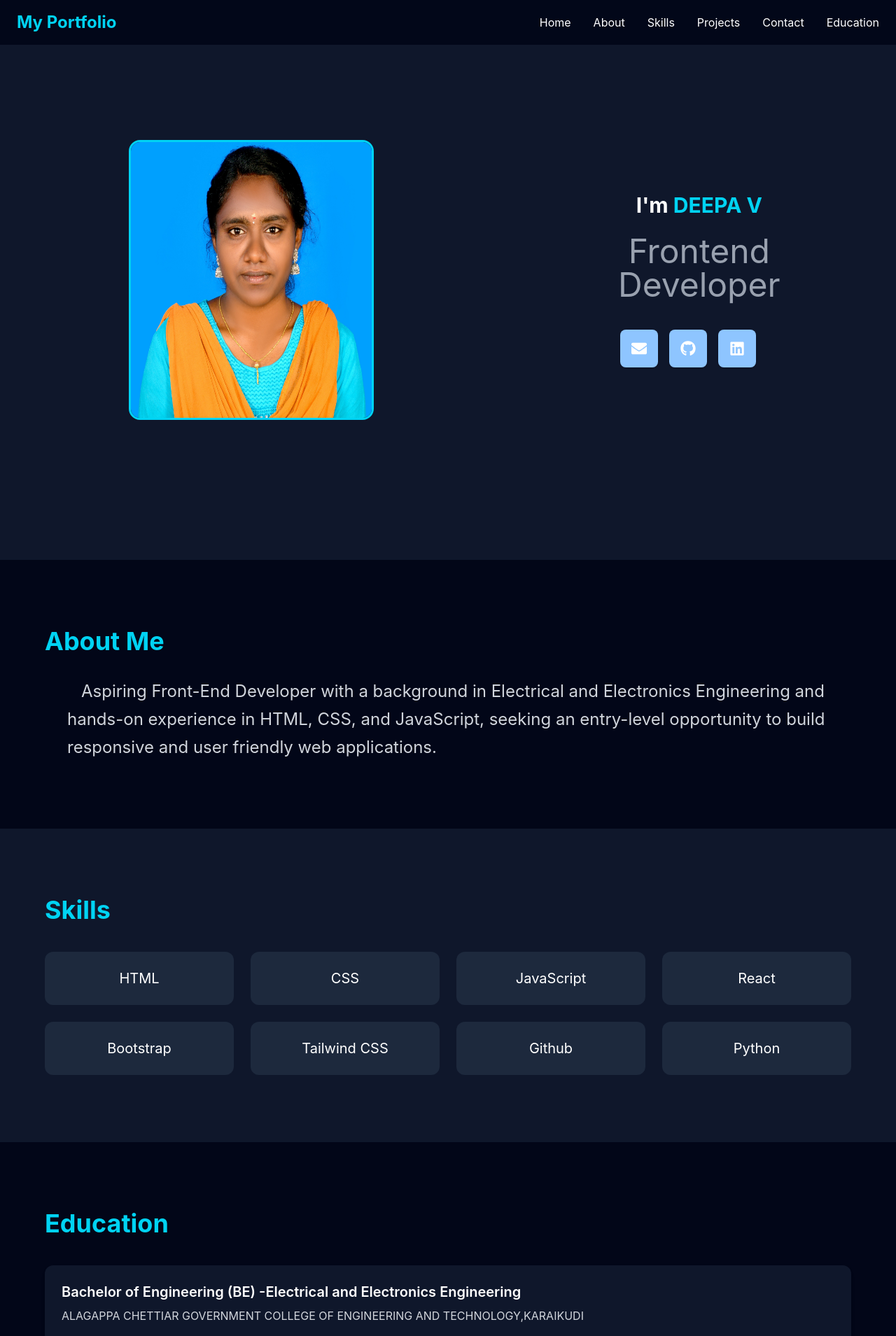
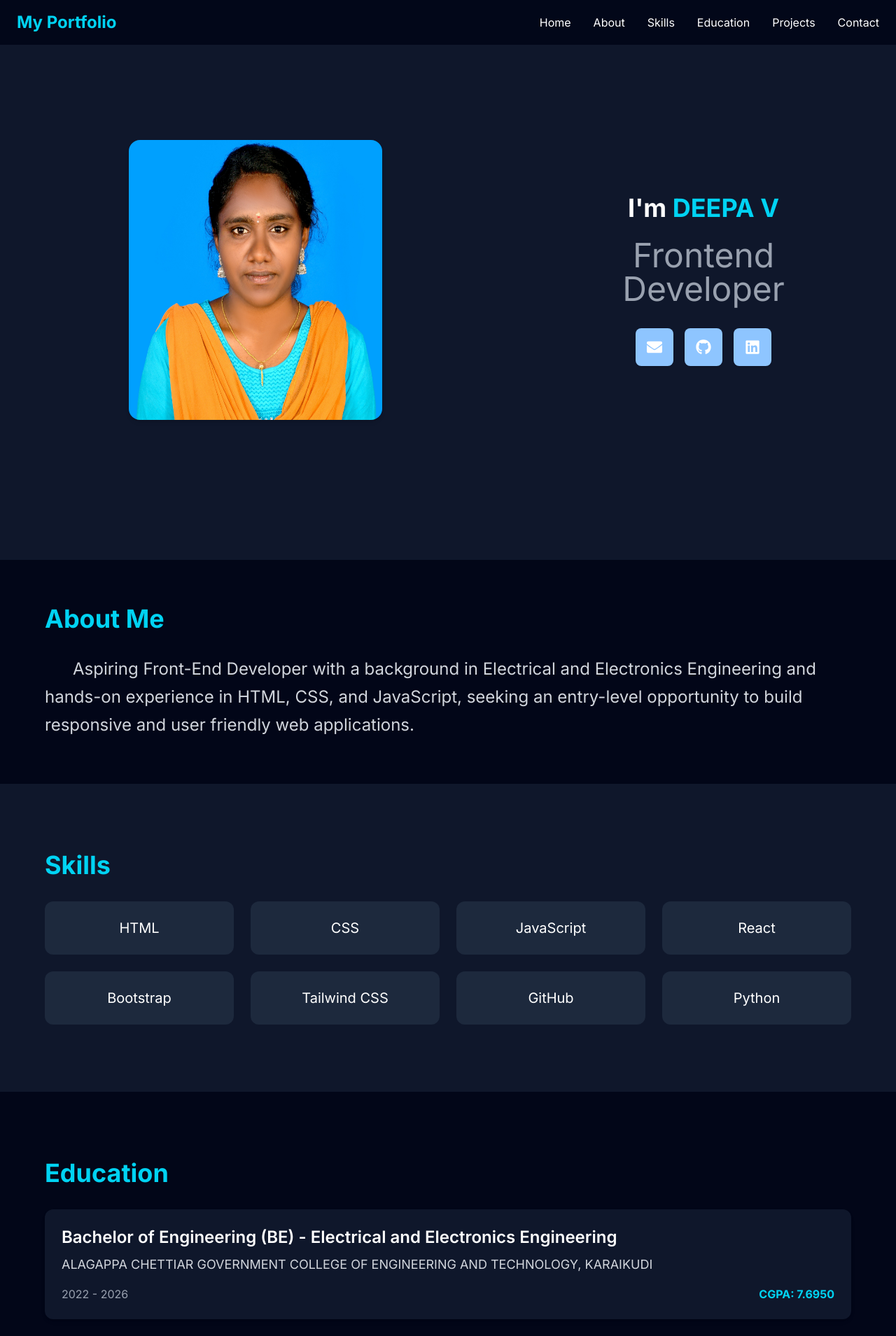
Before and after one commit to Deepavekat/Portfolio, a React (Vite) app: page / in a window 1280 px wide. Shown: the top 1909 px of the page at 70% size. Built offline with nearby package versions, Linux system fonts and the light colour scheme.

Commit message:
Update portfolio

```diff
--- a/src/About.jsx
+++ b/src/About.jsx
@@ -1,12 +1,13 @@
 export default function About() {
   return (
-    <section id="about" className="py-24 px-6">
+    <section id="about" className="py-16 mg:py-24 px-4 sm:px-6 lg:px-8">
       <div className="max-w-6xl mx-auto">
-        <h2 className="text-4xl font-bold text-cyan-400 mb-8">
+        <h2 className="text-2xl sm:text-3xl md:text-4xl font-bold text-cyan-400 text-center sm:text-left mb-6 md:mb-8">
           About Me
         </h2>
 
-        <p className="text-gray-300 text-2xl indent-5 leading-10 pl-8">
+               <p className="text-gray-300 text-lg sm:text-xl md:text-2xl leading-8 md:leading-10 indent-8 md:indent-10">
+
                     Aspiring Front-End Developer with a background in
 Electrical and Electronics Engineering and hands-on
 experience in HTML, CSS, and JavaScript, seeking an
--- a/src/Certification.jsx
+++ b/src/Certification.jsx
@@ -1,8 +1,8 @@
 const certifications = [
   {
-    title: " Junior English Typing -First Class and Distinction ",
-    provider: "Government of Tamil Nadu Department of Technical Education ",
-    year: "2024  ",
+    title: "Junior English Typing - First Class and Distinction",
+    provider: "Government of Tamil Nadu Department of Technical Education",
+    year: "2024",
   },
   {
     title: "Python Programming (Workshop)",
@@ -10,39 +10,47 @@ const certifications = [
     year: "2023 - 1 Day",
   },
   {
-    title: " Full Stack and Web Development Internship",
-    provider: " NSIC",
+    title: "Full Stack and Web Development Internship",
+    provider: "NSIC",
     year: "2025 - 1 Week",
   },
   {
-    title: "Electronic Systems Design: Hands-on Circuits and PCB Design with CAD Software",
+    title:
+      "Electronic Systems Design: Hands-on Circuits and PCB Design with CAD Software",
     provider: "NPTEL",
-    year: "2025 - 12 Week",
+    year: "2025 - 12 Weeks",
   },
 ];
 
 export default function Certifications() {
   return (
-    <section id="certifications" className="py-16 bg-slate-900 text-white px-6">
-      <div className="max-w-6xl mx-auto ">
-        <h2 className="text-4xl font-bold  text-cyan-400  mb-10">
+    <section
+      id="certifications"
+      className="py-16 md:py-24 px-4 sm:px-6 lg:px-8 bg-slate-900 text-white"
+    >
+      <div className="max-w-6xl mx-auto">
+        <h2 className="text-2xl sm:text-3xl md:text-4xl font-bold text-cyan-400 text-center sm:text-left mb-8 md:mb-10">
           Certifications
         </h2>
 
-        <div className="grid md:grid-cols-2 gap-6">
+        <div className="grid grid-cols-1 md:grid-cols-2 gap-5 md:gap-6">
           {certifications.map((cert, index) => (
             <div
               key={index}
-              className="bg-slate-800 p-6 rounded-xl shadow-md hover:scale-105 hover:bg-slate-700 transition duration-500"
+              className="bg-slate-800 p-4 sm:p-6 rounded-xl shadow-md hover:scale-105 hover:bg-slate-700 transition duration-300"
             >
-              <h3 className="text-xl font-semibold">{cert.title}</h3>
+              <h3 className="text-lg sm:text-xl md:text-2xl font-semibold leading-relaxed">
+                {cert.title}
+              </h3>
 
-              <p className="text-gray-300 mt-2">
-                <strong>Provider:</strong> {cert.provider}
+              <p className="text-gray-300 text-sm sm:text-base md:text-lg mt-3">
+                <span className="font-semibold text-white">Provider:</span>{" "}
+                {cert.provider}
               </p>
 
-              <p className="text-gray-400 mt-1">
-                <strong>Year:</strong> {cert.year}
+              <p className="text-gray-400 text-sm sm:text-base mt-2">
+                <span className="font-semibold text-cyan-400">Year:</span>{" "}
+                {cert.year}
               </p>
             </div>
           ))}
--- a/src/Contact.jsx
+++ b/src/Contact.jsx
@@ -2,55 +2,56 @@ import { FaPhoneAlt, FaEnvelope, FaMapMarkerAlt } from "react-icons/fa";
 
 export default function Contact() {
   return (
-    <section id="contact" className="py-20 bg-slate-900 text-white px-6">
-      <div className="max-w-6xl mx-auto ">
+    <section
+      id="contact"
+      className="py-16 md:py-20 px-4 sm:px-6 lg:px-8 bg-slate-900 text-white"
+    >
+      <div className="max-w-6xl mx-auto">
 
-        <h2 className="text-4xl font-bold  text-cyan-400 mb-12">
+        <h2 className="text-2xl sm:text-3xl md:text-4xl font-bold text-cyan-400 text-center sm:text-left mb-10 md:mb-12">
           Contact Me
         </h2>
 
-        <div className=" gap-10">
-
-          {/* Contact Information */}
-          <div className="bg-slate-800 p-8 rounded-xl  mx-80 shadow-lg">
-
-
+        <div className="flex justify-center">
+          <div className="w-full sm:w-4/5 md:w-3/4 lg:w-2/3 bg-slate-800 p-6 sm:p-8 rounded-xl shadow-lg">
 
             <div className="space-y-6">
 
-              <div className="flex items-center gap-4">
-                <FaPhoneAlt className="text-blue-300  text-xl" />
+              <div className="flex items-start gap-4">
+                <FaPhoneAlt className="text-blue-300 text-xl mt-1" />
                 <div>
-                  <h4 className="font-semibold">Phone</h4>
-                  <p className="text-gray-400">+91 86086 12728 </p>
+                  <h4 className="font-semibold text-lg">Phone</h4>
+                  <p className="text-gray-400 break-words">
+                    +91 86086 12728
+                  </p>
                 </div>
               </div>
 
-              <div className="flex items-center gap-4">
-                <FaEnvelope className="text-blue-300  text-xl" />
+              <div className="flex items-start gap-4">
+                <FaEnvelope className="text-blue-300 text-xl mt-1" />
                 <div>
-                  <h4 className="font-semibold">Email</h4>
-                  <p className="text-gray-400">
+                  <h4 className="font-semibold text-lg">Email</h4>
+                  <p className="text-gray-400 break-words">
                     deepavenkat093@gmail.com
                   </p>
                 </div>
               </div>
 
-              <div className="flex items-center gap-4">
-                <FaMapMarkerAlt className="text-blue-300  text-xl" />
+              <div className="flex items-start gap-4">
+                <FaMapMarkerAlt className="text-blue-300 text-xl mt-1" />
                 <div>
-                  <h4 className="font-semibold">Address</h4>
-                  <p className="text-gray-400">
-                    No.4,Periyar Street Anna Nagar,Karaikudi, Sivagangai Dist, Tamil Nadu, India
+                  <h4 className="font-semibold text-lg">Address</h4>
+                  <p className="text-gray-400 leading-7 break-words">
+                    No.4, Periyar Street, Anna Nagar,
+                    Karaikudi, Sivagangai District,
+                    Tamil Nadu, India.
                   </p>
                 </div>
               </div>
 
             </div>
+
           </div>
-
-
-
         </div>
 
       </div>
--- a/src/Education.jsx
+++ b/src/Education.jsx
@@ -1,19 +1,22 @@
 const education = [
   {
-    degree: "Bachelor of Engineering (BE) -Electrical and Electronics Engineering",
-    institution: "ALAGAPPA CHETTIAR GOVERNMENT COLLEGE OF ENGINEERING AND TECHNOLOGY,KARAIKUDI",
-    year: "2022-2026",
+    degree: "Bachelor of Engineering (BE) - Electrical and Electronics Engineering",
+    institution:
+      "ALAGAPPA CHETTIAR GOVERNMENT COLLEGE OF ENGINEERING AND TECHNOLOGY, KARAIKUDI",
+    year: "2022 - 2026",
     score: "CGPA: 7.6950",
   },
   {
     degree: "Higher Secondary Certificate (HSC)",
-    institution: "GOVERNMENT GIRLS HIGHER SECONDARY SCHOOL,KARAIKUDI",
+    institution:
+      "GOVERNMENT GIRLS HIGHER SECONDARY SCHOOL, KARAIKUDI",
     year: "2021 - 2022",
     score: "83.8%",
   },
   {
-    degree: "Secondary School Leaving  Certificate (SSLC)",
-    institution: "GOVERNMENT GIRLS HIGHER SECONDARY SCHOOL,KARAIKUDI",
+    degree: "Secondary School Leaving Certificate (SSLC)",
+    institution:
+      "GOVERNMENT GIRLS HIGHER SECONDARY SCHOOL, KARAIKUDI",
     year: "2019 - 2020",
     score: "73.8%",
   },
@@ -21,24 +24,35 @@ const education = [
 
 export default function Education() {
   return (
-    <section id="education" className="py-24 bg-slate-950 px-6 text-white">
-      <div className="max-w-6xl mx-auto ">
-        <h2 className="text-4xl font-bold  text-cyan-400  mb-10">
+    <section
+      id="education"
+      className="py-16 md:py-24 px-4 sm:px-6 lg:px-8 bg-slate-950 text-white"
+    >
+      <div className="max-w-6xl mx-auto">
+        <h2 className="text-2xl sm:text-3xl md:text-4xl font-bold text-cyan-400 text-center sm:text-left mb-8">
           Education
         </h2>
 
-        <div className="space-y-6">
+        <div className="space-y-5 md:space-y-6">
           {education.map((item, index) => (
             <div
               key={index}
-              className="bg-slate-900 p-6 rounded-xl shadow-md hover:shadow-blue-500/20 transition duration-500"
+              className="bg-slate-900 p-4 sm:p-6 rounded-xl shadow-md hover:shadow-cyan-500/20 transition duration-300"
             >
-              <h3 className="text-xl font-semibold">{item.degree}</h3>
-              <p className="text-gray-300 mt-2">{item.institution}</p>
+              <h3 className="text-lg sm:text-xl md:text-2xl font-semibold">
+                {item.degree}
+              </h3>
 
-              <div className="flex justify-between mt-4 text-gray-400 text-sm">
-                <span>{item.year}</span>
-                <span className="font-bold  text-cyan-400">{item.score}</span>
+              <p className="text-gray-300 text-sm sm:text-base md:text-lg mt-2 leading-relaxed">
+                {item.institution}
+              </p>
+
+              <div className="flex flex-col sm:flex-row sm:justify-between sm:items-center gap-2 mt-4 text-sm sm:text-base">
+                <span className="text-gray-400">{item.year}</span>
+
+                <span className="font-bold text-cyan-400">
+                  {item.score}
+                </span>
               </div>
             </div>
           ))}
--- a/src/Navbar.jsx
+++ b/src/Navbar.jsx
@@ -1,22 +1,47 @@
-import Education from "./Education";
+import { useState } from "react";
+import { FaBars, FaTimes } from "react-icons/fa";
 
 export default function Navbar() {
+  const [menuOpen, setMenuOpen] = useState(false);
+
   return (
     <nav className="fixed w-full bg-slate-950/90 backdrop-blur-md z-50">
-      <div className="max-w-7xl mx-auto px-6 py-4 flex justify-between items-center">
-        <h1 className="text-2xl font-bold text-cyan-400">
+      <div className="max-w-7xl mx-auto px-4 sm:px-6 py-4 flex justify-between items-center">
+        {/* Logo */}
+        <h1 className="text-xl sm:text-2xl font-bold text-cyan-400">
           My Portfolio
         </h1>
 
+        {/* Desktop Menu */}
         <ul className="hidden md:flex gap-8">
-          <li><a href="#home" className="hover:text-cyan-400 transition duration-500">Home</a></li>
-          <li><a href="#about" className="hover:text-cyan-400 transition duration-500">About</a></li>
-          <li><a href="#skills" className="hover:text-cyan-400 transition duration-500">Skills</a></li>
-          <li><a href="#projects" className="hover:text-cyan-400 transition duration-500">Projects</a></li>
-          <li><a href="#contact" className="hover:text-cyan-400 transition duration-500">Contact</a></li>
-          <li><a href="#education" className="hover:text-cyan-400 transition duration-500">Education</a></li>
+          <li><a href="#home" className="hover:text-cyan-400">Home</a></li>
+          <li><a href="#about" className="hover:text-cyan-400">About</a></li>
+          <li><a href="#skills" className="hover:text-cyan-400">Skills</a></li>
+          <li><a href="#education" className="hover:text-cyan-400">Education</a></li>
+          <li><a href="#projects" className="hover:text-cyan-400">Projects</a></li>
+          <li><a href="#contact" className="hover:text-cyan-400">Contact</a></li>
         </ul>
+
+        {/* Mobile Menu Button */}
+        <button
+          className="md:hidden text-2xl"
+          onClick={() => setMenuOpen(!menuOpen)}
+        >
+          {menuOpen ? <FaTimes /> : <FaBars />}
+        </button>
       </div>
+
+      {/* Mobile Menu */}
+      {menuOpen && (
+        <ul className="md:hidden bg-slate-900 flex flex-col items-center gap-6 py-6">
+          <li><a href="#home" onClick={() => setMenuOpen(false)}>Home</a></li>
+          <li><a href="#about" onClick={() => setMenuOpen(false)}>About</a></li>
+          <li><a href="#skills" onClick={() => setMenuOpen(false)}>Skills</a></li>
+          <li><a href="#education" onClick={() => setMenuOpen(false)}>Education</a></li>
+          <li><a href="#projects" onClick={() => setMenuOpen(false)}>Projects</a></li>
+          <li><a href="#contact" onClick={() => setMenuOpen(false)}>Contact</a></li>
+        </ul>
+      )}
     </nav>
   );
 }
--- a/src/Projects.jsx
+++ b/src/Projects.jsx
@@ -36,21 +36,21 @@ const projects = [
 ];
 export default function Projects() {
   return (
-    <section id="projects" className="py-24 px-6">
+    <section id="projects" className="py-16 md:py-24 px-4 sm:px-6 lg:px-8">
       <div className="max-w-6xl mx-auto">
-        <h2 className="text-4xl font-bold text-cyan-400 mb-10">
+        <h2 className="text-2xl sm:text-3xl md:text-4xl font-bold text-cyan-400 mb-10">
           Projects
         </h2>
 
-        <div className="grid md:grid-cols-2 gap-8">
+        <div className="grid grid-cols-1 md:grid-cols-2 gap-8">
           {projects.map((project,index) => (
             <div
               key={index}
               className="bg-slate-800 rounded-xl overflow-hidden hover:scale-105 transition duration-500"
             >
 
-              <div className="p-6">
-                <h3 className="text-xl font-bold">
+              <div className="p-5 sm:p-6">
+                <h3 className="text-lg sm:text-xl md:text-2xl font-bold">
                 {project.title}
                 </h3>
 
@@ -60,9 +60,11 @@ export default function Projects() {
   ))}
 </ul>
 
-                <button className="mt-5 bg-cyan-500 px-5 py-2 rounded-lg">
-                  View
-                </button>
+               <div className=" ml-6 mt-10 flex justify-center sm:justify-end">
+  <button className="w-full sm:w-auto bg-cyan-500 hover:bg-cyan-600 text-white px-5 py-2 rounded-lg transition duration-300">
+    View
+  </button>
+</div>
               </div>
             </div>
           ))}
--- a/src/Skills.jsx
+++ b/src/Skills.jsx
@@ -5,24 +5,27 @@ const skills = [
   "React",
   "Bootstrap",
   "Tailwind CSS",
-  "Github",
+  "GitHub",
   "Python",
-
 ];
 
 export default function Skills() {
   return (
-    <section id="skills" className="py-24 px-6 bg-slate-900">
+    <section
+      id="skills"
+      className="py-16 md:py-24 px-4 sm:px-6 lg:px-8 bg-slate-900"
+    >
       <div className="max-w-6xl mx-auto">
-        <h2 className="text-4xl font-bold text-cyan-400 mb-10">
+        <h2 className="text-2xl sm:text-3xl md:text-4xl font-bold text-cyan-400 text-center sm:text-left mb-6 md:mb-8">
+
           Skills
         </h2>
 
-        <div className="grid grid-cols-2 md:grid-cols-4 gap-6">
+        <div className="grid grid-cols-2 sm:grid-cols-2 md:grid-cols-3 lg:grid-cols-4 gap-4 md:gap-6">
           {skills.map((skill) => (
             <div
               key={skill}
-              className="bg-slate-800 text-xl rounded-xl p-6 text-center hover:bg-cyan-500 transition duration-800"
+              className="bg-slate-800 text-base sm:text-lg md:text-xl rounded-xl p-4 sm:p-5 md:p-6 text-center hover:bg-cyan-500 transition duration-300"
             >
               {skill}
             </div>
--- a/src/frontpage.jsx
+++ b/src/frontpage.jsx
@@ -4,25 +4,26 @@ export default function Hero() {
   return (
     <section
       id="home"
-      className="min-h-screen flex items-center bg-slate-900"
+     className="min-h-screen flex flex-col lg:flex-row items-center justify-center bg-slate-900"
     >
 
-       <div className="px-6 mx-40"><img
+       <div className="px-6 mx-6 lg:mx-40 mb-8 lg:mb-0  "><img
           src={myphoto}
           alt="Profile"
-          className="w-90 h-100 rounded-2xl border-3 border-cyan-400  hover:scale-105  transition duration-500"
+
+          className="w-64 sm:w-64 md:w-80 lg:w-96 lg:h-100 h-auto rounded-2xl  border-cyan-400 hover:scale-105 shadow-md hover:shadow-cyan-500/90 transition duration-500"
         /></div>
 
-         <div className="px-6 mx-10 text-center ">
-          <h1 className="text-3xl font-bold ">
+         <div className="px-6 mx-4 lg:mx-10 text-center ">
+          <h1 className="text-2xl sm:text-3xl md:text-4xl font-bold">
            I'm <span className="text-cyan-400">DEEPA V</span>
         </h1>
 
-        <p className=" text-5xl text-gray-400 mt-6 max-w-xl mx-auto">
+        <p className="text-2xl sm:text-3xl md:text-5xl text-gray-400 mt-6 max-w-xl mx-auto">
           Frontend Developer
         </p>
            {/* Social Icons */}
-            <div className=" px-6 mx-20 flex  items-center gap-4 mt-10">
+            <div className="flex justify-center items-center gap-4 mt-8 ">
               <a
                 href="https://deepavenkat093@gmail.com"
                 className="bg-blue-300  p-4 rounded-lg shadow hover:scale-110 transition duration-300"
--- a/src/index.css
+++ b/src/index.css
@@ -1,3 +1,4 @@
+@import url("https://fonts.googleapis.com/css2?family=Inter:wght@100..900&display=swap");
 @import "tailwindcss";
 
 html {
@@ -7,5 +8,7 @@ html {
 body {
   margin: 0;
   background: #020617;
-  font-family: Inter, Arial, Helvetica, sans-serif;
+  font-family: "Inter", Arial, Helvetica, sans-serif;
+  overflow-x: hidden;
+
 }
```
Also changed, not shown: src/Footer.jsx (+8 -4 lines).
